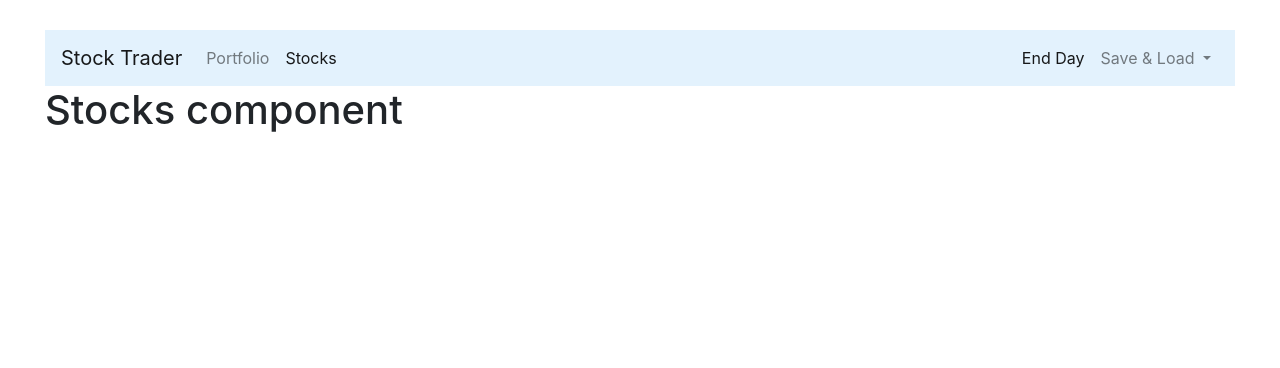
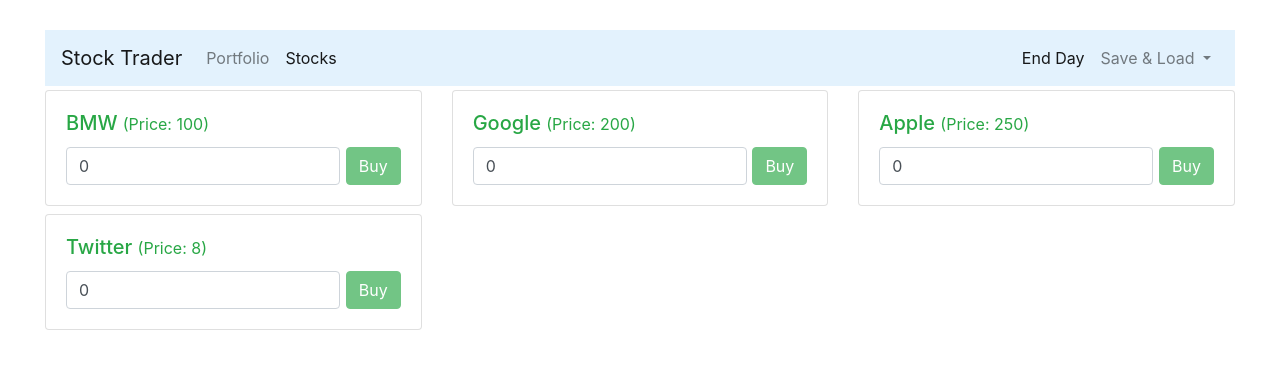
Before and after one commit to vinaysudani/-udemy-stock-trader, a Vue app: page /stocks in a window 1280 px wide. Shown: the top 368 px of the page. Built offline with nearby package versions, Linux system fonts and the light colour scheme.

Commit message:
Added stocks components

```diff
--- a/src/components/stocks/Stock.vue
+++ b/src/components/stocks/Stock.vue
@@ -1,3 +1,49 @@
 <template>
-    <h1>Stocks - stock component</h1>
+    <div class="col-sm-6 col-md-4 my-1">
+        <div class="card">
+            <div class="card-body">
+                <h5 class="card-title text-success">
+                    {{ stock.name }}
+                    <small>(Price: {{ stock.price }})</small>
+                </h5>
+                <div class="float-left">
+                    <input
+                        type="number"
+                        class="form-control"
+                        placeholder="Quantity"
+                        v-model="quantity"
+                        >
+                </div>
+                <div class="float-right">
+                    <button
+                        class="btn btn-success"
+                        @click="buyStock"
+                        :disabled="quantity <= 0"
+                        >Buy</button>
+                </div>
+            </div>
+        </div>
+    </div>
 </template>
+
+<script>
+export default {
+    props: ['stock'],
+    data() {
+        return {
+            quantity: 0
+        }
+    },
+    methods: {
+        buyStock() {
+            const order = {
+                stockId: this.stock.id,
+                stockPrice: this.stock.price,
+                quantity: this.quantity
+            }
+            console.log(order)
+            this.quantity = 0;
+        }
+    }
+}
+</script>
--- a/src/components/stocks/Stocks.vue
+++ b/src/components/stocks/Stocks.vue
@@ -1,3 +1,28 @@
 <template>
-    <h1>Stocks component</h1>
+    <div class="row">
+        <app-stock v-for="stock in stocks"
+            :key="stock.id"
+            :stock="stock"
+            ></app-stock>
+    </div>
 </template>
+
+<script>
+import Stock from './Stock.vue';
+
+export default {
+    data: function() {
+        return {
+            stocks: [
+                { id: 1, name: 'BMW', price: 100 },
+                { id: 2, name: 'Google', price: 200 },
+                { id: 3, name: 'Apple', price: 250 },
+                { id: 4, name: 'Twitter', price: 8 },
+            ]
+        }
+    },
+    components: {
+        appStock: Stock
+    }
+}
+</script>
```
